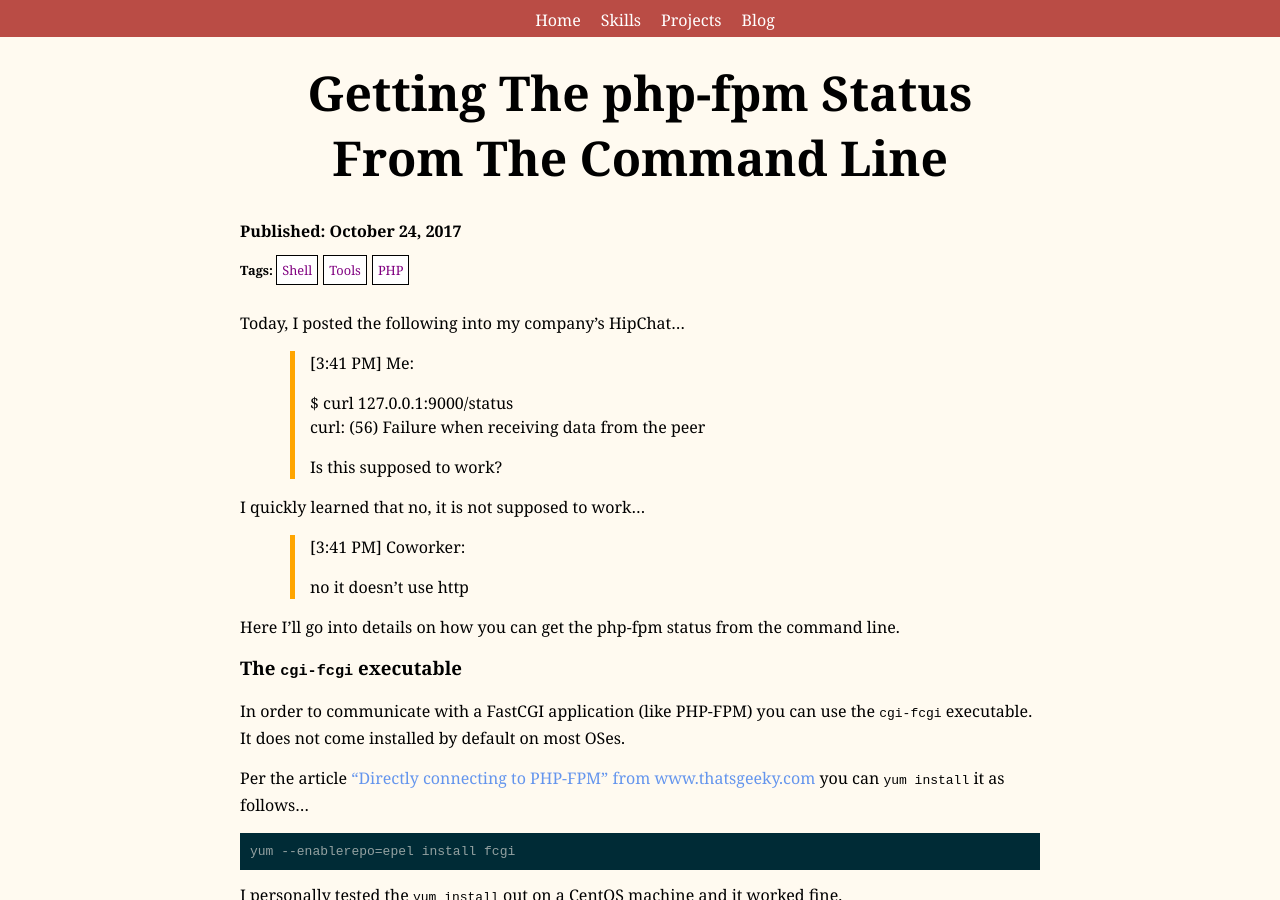
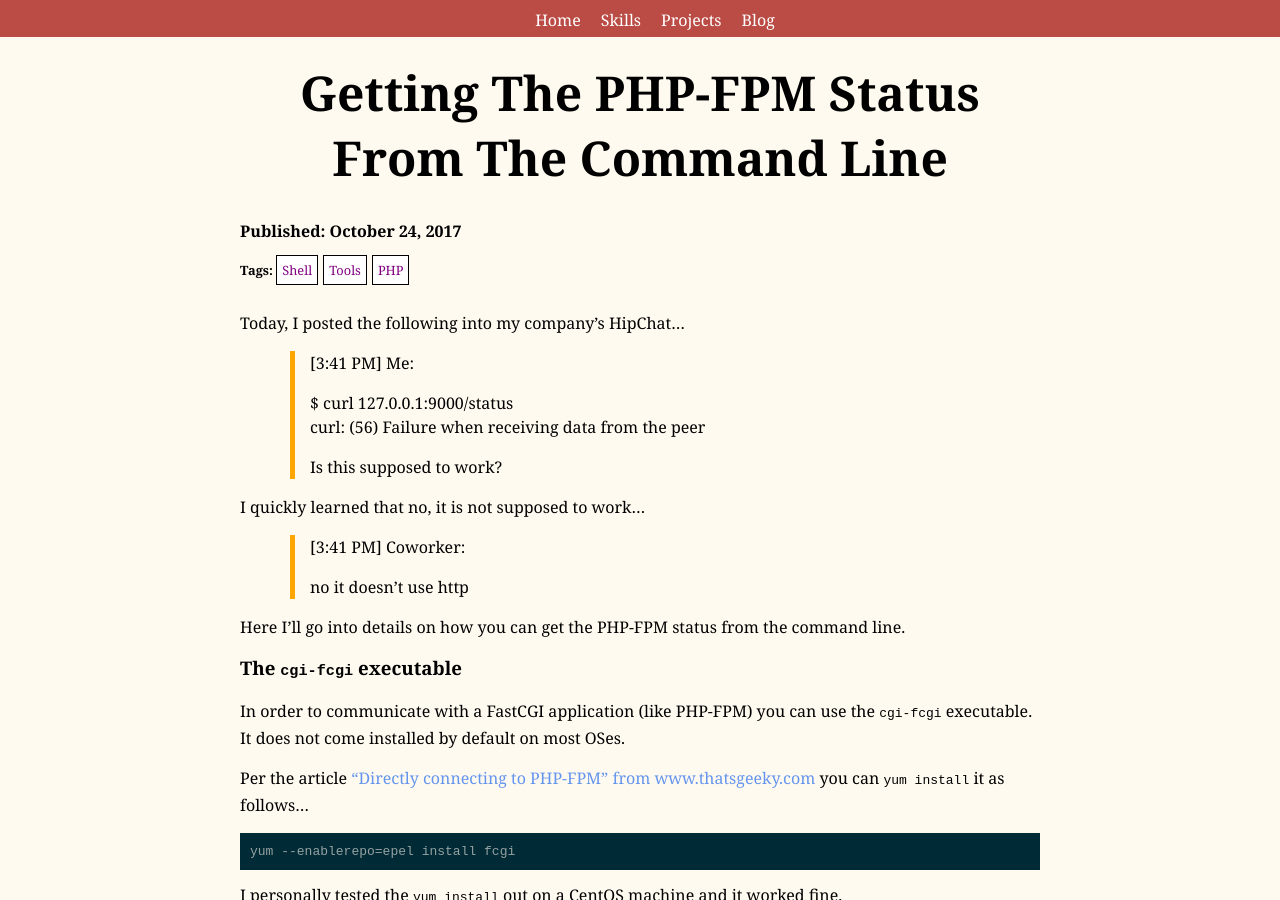
Before and after one commit to mpchadwick/mpchadwick.github.io, a Jekyll site: the page built from _posts/2017-10-24-getting-the-php-fpm-status-from-the-command-line.md, in a window 1280 px wide and 900 px high. Built offline with Jekyll 4.4.1, drawn with Linux system fonts in a browser that asks for light colours; comment, search, counter and statistics services are not loaded.

Commit message:
Ensure PHP-FPM is uppercase

```diff
--- a/_posts/2017-10-24-getting-the-php-fpm-status-from-the-command-line.md
+++ b/_posts/2017-10-24-getting-the-php-fpm-status-from-the-command-line.md
@@ -1,7 +1,7 @@
 ---
 layout: blog-single
-title:  Getting The php-fpm Status From The Command Line
-description: You can't curl php-fpm directly because it doesn't use HTTP. Here I outline how you _can_ talk directly to PHP-FPM.
+title:  Getting The PHP-FPM Status From The Command Line
+description: You can't curl PHP-FPM directly because it doesn't use HTTP. Here I outline how you _can_ talk directly to PHP-FPM.
 date: October 24, 2017
 image:
 tags: [Shell, Tools, PHP]
@@ -24,7 +24,7 @@ I quickly learned that no, it is not supposed to work...
 >
 > no it doesn't use http
 
-Here I'll go into details on how you can get the php-fpm status from the command line.
+Here I'll go into details on how you can get the PHP-FPM status from the command line.
 
 <!-- excerpt_separator -->
 
```
